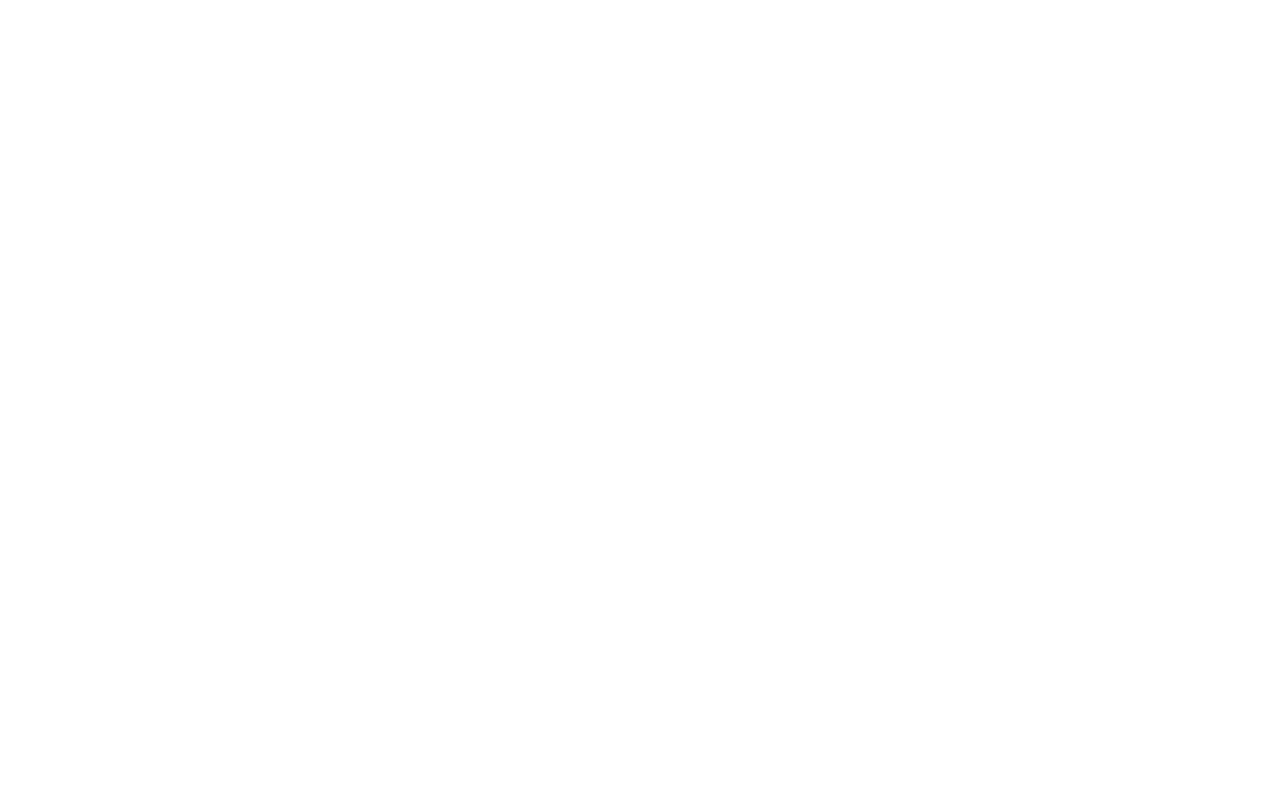
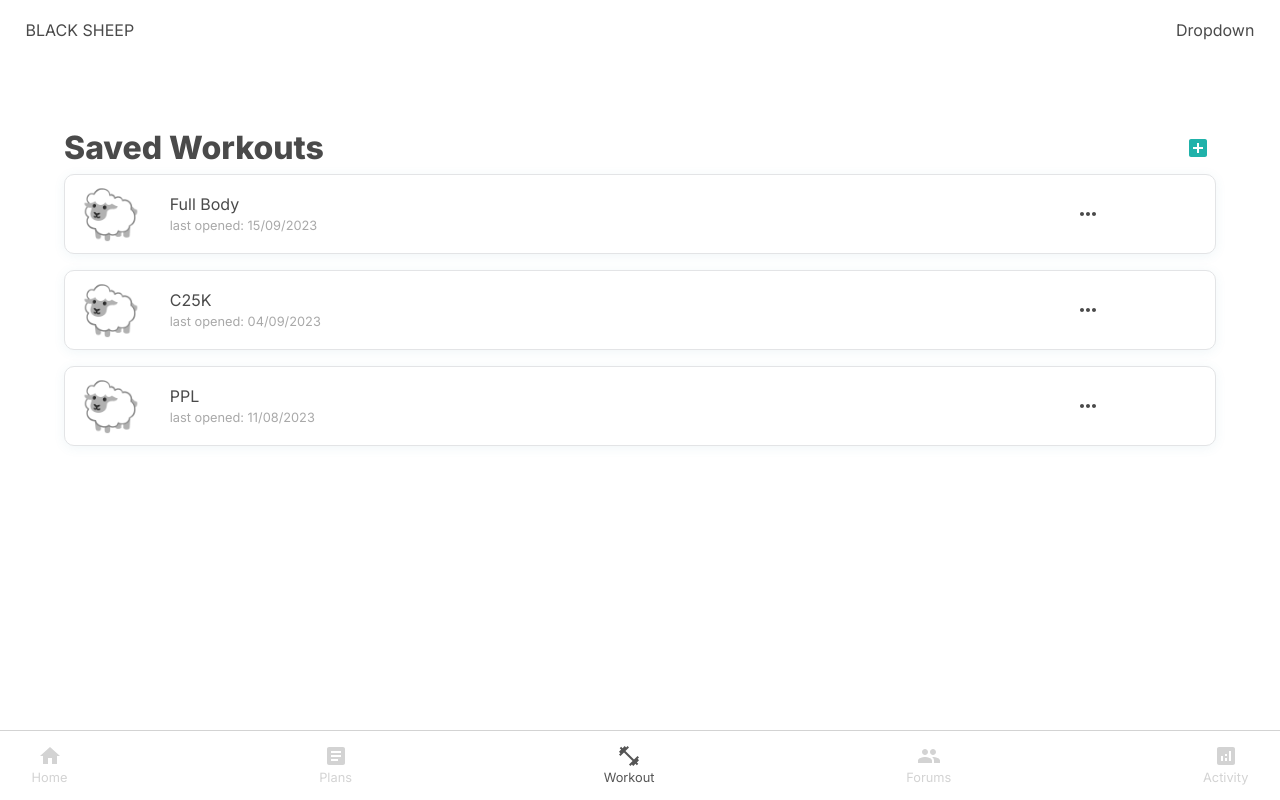
Before and after one commit to trongtngu/BlackSheep, a React (Vite) app in the folder frontend/: page /1/savedWorkouts in a window 1280 px wide. Before the commit this address had no page. Built offline with nearby package versions, Linux system fonts and the light colour scheme.

Commit message:
changed login to navigate to the user's saved workouts and added userID to all routes

```diff
--- a/frontend/src/components/MobileFooter.tsx
+++ b/frontend/src/components/MobileFooter.tsx
@@ -6,7 +6,7 @@ import ArticleIcon from '@mui/icons-material/Article';
 import PeopleIcon from '@mui/icons-material/People';
 import AnalyticsIcon from '@mui/icons-material/Analytics';
 
-import {useNavigate, useLocation} from 'react-router-dom'
+import {useNavigate, useLocation, useParams} from 'react-router-dom'
 
 const StyledFooter = styled.div`
   width: 100vw;
@@ -56,27 +56,27 @@ export default function MobileFooter() {
   const navigate = useNavigate()
 
   const location = useLocation();
-
+  const { userID } = useParams();
   return (
     <StyledFooter>
       <InfoBar>
-        <InfoBarButton onClick={()=>{navigate('/home')}} className={location.pathname.startsWith("/home") ? 'active' : ""}>
+        <InfoBarButton onClick={()=>{navigate(`/${userID}/home`)}} className={location.pathname.startsWith(`/${userID}/home`) ? 'active' : ""}>
           <HomeIcon/>
           <div>Home</div>
         </InfoBarButton>
-        <InfoBarButton onClick={()=>{navigate('/plans')}} className={location.pathname.startsWith("/plans") ? 'active' : ""}>
+        <InfoBarButton onClick={()=>{navigate(`/${userID}/plans`)}} className={location.pathname.startsWith(`/${userID}/plans`) ? 'active' : ""}>
           <ArticleIcon/>
           <div>Plans</div>
         </InfoBarButton>
-        <InfoBarButton onClick={()=>{navigate('/template/FullBody')}} className={location.pathname.startsWith("/template") ? 'active' : ""}>
+        <InfoBarButton onClick={()=>{navigate(`/${userID}/savedWorkouts`)}} className={location.pathname.startsWith(`/${userID}/savedWorkouts`) ? 'active' : ""}>
           <FitnessCenterIcon/>
-          <div >Workout</div>
+          <div>Workout</div>
         </InfoBarButton>
-        <InfoBarButton onClick={()=>{navigate('/forums')}} className={location.pathname.startsWith("/forums") ? 'active' : ""}>
+        <InfoBarButton onClick={()=>{navigate(`/${userID}/forums`)}} className={location.pathname.startsWith(`/${userID}/forums`) ? 'active' : ""}>
           <PeopleIcon/>
           <div>Forums</div>
         </InfoBarButton>
-        <InfoBarButton onClick={()=>{navigate('/activity')}} className={location.pathname.startsWith("/activity") ? 'active' : ""}>
+        <InfoBarButton onClick={()=>{navigate(`/${userID}/activity`)}} className={location.pathname.startsWith(`/${userID}/activity`) ? 'active' : ""}>
           <AnalyticsIcon/>
           <div>Activity</div>
         </InfoBarButton>
--- /dev/null
+++ b/frontend/src/pages/SavedWorkouts.tsx
@@ -0,0 +1,162 @@
+import React from 'react'
+import styled from 'styled-components'
+import Navbar from '../components/Navbar'
+import MobileFooter from '../components/MobileFooter'
+import MoreHorizIcon from '@mui/icons-material/MoreHoriz';
+import AddBoxIcon from '@mui/icons-material/AddBox';
+
+const Wrapper = styled.div`
+
+  width: 100vw;
+
+  display: flex;
+  justify-content: center;
+  flex-direction: column;
+`
+
+const SavedTitle = styled.div`
+  font-size: 2rem;
+  font-weight: bold;
+
+  background: white;
+
+  padding: 5vw;
+  padding-bottom: 0;
+
+  display: flex;
+  justify-content: space-between;
+`
+
+const CreateNewWorkoutButton = styled.button`
+  background: 0;
+  border: 0;
+
+  color: #20B2AA;
+`
+
+const SavedBanner = styled.div`
+  padding-bottom: 20vh;
+
+  display: flex;
+  align-items: center;
+  flex-direction: column;
+
+  gap: 2vh;
+`
+
+const SavedWorkoutCard = styled.div`
+  border: 1px solid #E3E4E6;
+  border-radius: 10px;
+  box-shadow: 0 2px 12px rgba(67,137,162,0.08);
+  background: white;
+
+  width: 90vw;
+  height: 10vh;
+  display: flex;
+`
+
+const SavedWorkoutCardLogo = styled.div`
+  border-radius: inherit;
+
+  height: 100%;
+  aspect-ratio: 1/1;
+
+  padding: 2vh;
+
+  display: flex;
+  justify-content: center;
+  align-items: center;
+
+  font-size: 3rem;
+
+`
+
+const SavedWorkoutCardInfo = styled.div`
+  border-radius: inherit;
+
+  height: 100%;
+  width: 70%;
+  padding: 1vw;
+  display: flex;
+  justify-content: center;
+  flex-direction: column;
+`
+
+const SavedWorkoutCardInfoTitle = styled.div`
+
+`
+
+const SavedWorkoutCardInfoDate = styled.div`
+  color: darkgrey;
+  font-size: 0.8rem;
+`
+
+const SavedWorkoutCardSettings = styled.div`
+  display: flex;
+  justify-content: center;
+  align-items: center;
+
+  flex-grow: 1;
+  border-radius: inherit;
+
+  color: inherit;
+`
+export default function SavedWorkouts() {
+  return (<>
+    <Navbar />
+    <Wrapper>
+      <div>
+        <SavedTitle>
+          <div>Saved Workouts</div> <CreateNewWorkoutButton><AddBoxIcon/></CreateNewWorkoutButton>
+          <></>
+        </SavedTitle>
+      </div>
+
+      <SavedBanner>
+        <SavedWorkoutCard>
+          <SavedWorkoutCardLogo>🐑</SavedWorkoutCardLogo>
+          <SavedWorkoutCardInfo>
+            <SavedWorkoutCardInfoTitle>
+              Full Body
+            </SavedWorkoutCardInfoTitle>
+            <SavedWorkoutCardInfoDate>
+              last opened: 15/09/2023
+            </SavedWorkoutCardInfoDate>
+          </SavedWorkoutCardInfo>
+          <SavedWorkoutCardSettings>
+            <MoreHorizIcon />
+          </SavedWorkoutCardSettings>
+        </SavedWorkoutCard>
+        <SavedWorkoutCard>
+          <SavedWorkoutCardLogo>🐑</SavedWorkoutCardLogo>
+          <SavedWorkoutCardInfo>
+            <SavedWorkoutCardInfoTitle>
+              C25K
+            </SavedWorkoutCardInfoTitle>
+            <SavedWorkoutCardInfoDate>
+              last opened: 04/09/2023
+            </SavedWorkoutCardInfoDate>
+          </SavedWorkoutCardInfo>
+          <SavedWorkoutCardSettings>
+            <MoreHorizIcon />
+          </SavedWorkoutCardSettings>
+        </SavedWorkoutCard>
+        <SavedWorkoutCard>
+          <SavedWorkoutCardLogo>🐑</SavedWorkoutCardLogo>
+          <SavedWorkoutCardInfo>
+            <SavedWorkoutCardInfoTitle>
+              PPL
+            </SavedWorkoutCardInfoTitle>
+            <SavedWorkoutCardInfoDate>
+              last opened: 11/08/2023
+            </SavedWorkoutCardInfoDate>
+          </SavedWorkoutCardInfo>
+          <SavedWorkoutCardSettings>
+            <MoreHorizIcon />
+          </SavedWorkoutCardSettings>
+        </SavedWorkoutCard>
+      </SavedBanner>
+    </Wrapper>
+    <MobileFooter />
+  </>)
+}
--- a/frontend/src/site/Site.tsx
+++ b/frontend/src/site/Site.tsx
@@ -14,6 +14,7 @@ import Home from '../pages/Home.tsx'
 
 import Signup from '../pages/Signup.tsx'
 import Login from '../pages/Login.tsx'
+import SavedWorkouts from '../pages/SavedWorkouts.tsx'
 
 export default function Site() {
   return (
@@ -23,6 +24,8 @@ export default function Site() {
         <Route path = '/userDiscovery' element={<UserDiscovery/>}/>
 
         <Route path ='/template/FullBody' element={<FullBody/>}/>
+
+        <Route path = '/:userID/savedWorkouts' element={<SavedWorkouts/>}/>
         <Route path = '/:userID/Plans' element = {<Plans/>}/>
         <Route path = '/:userID/Forums' element = {<Forums/>}/>
         <Route path = '/:userID/Activity' element = {<Activity/>}/>
```
